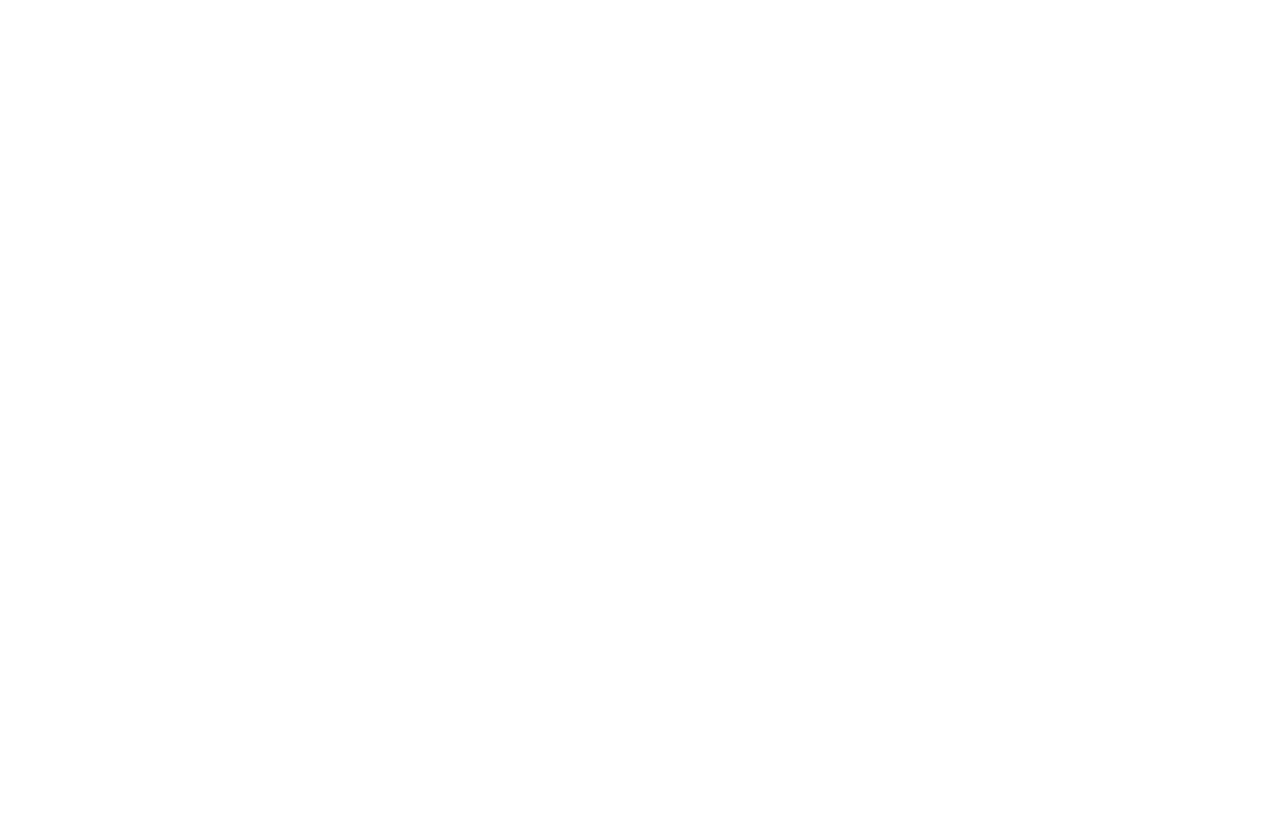
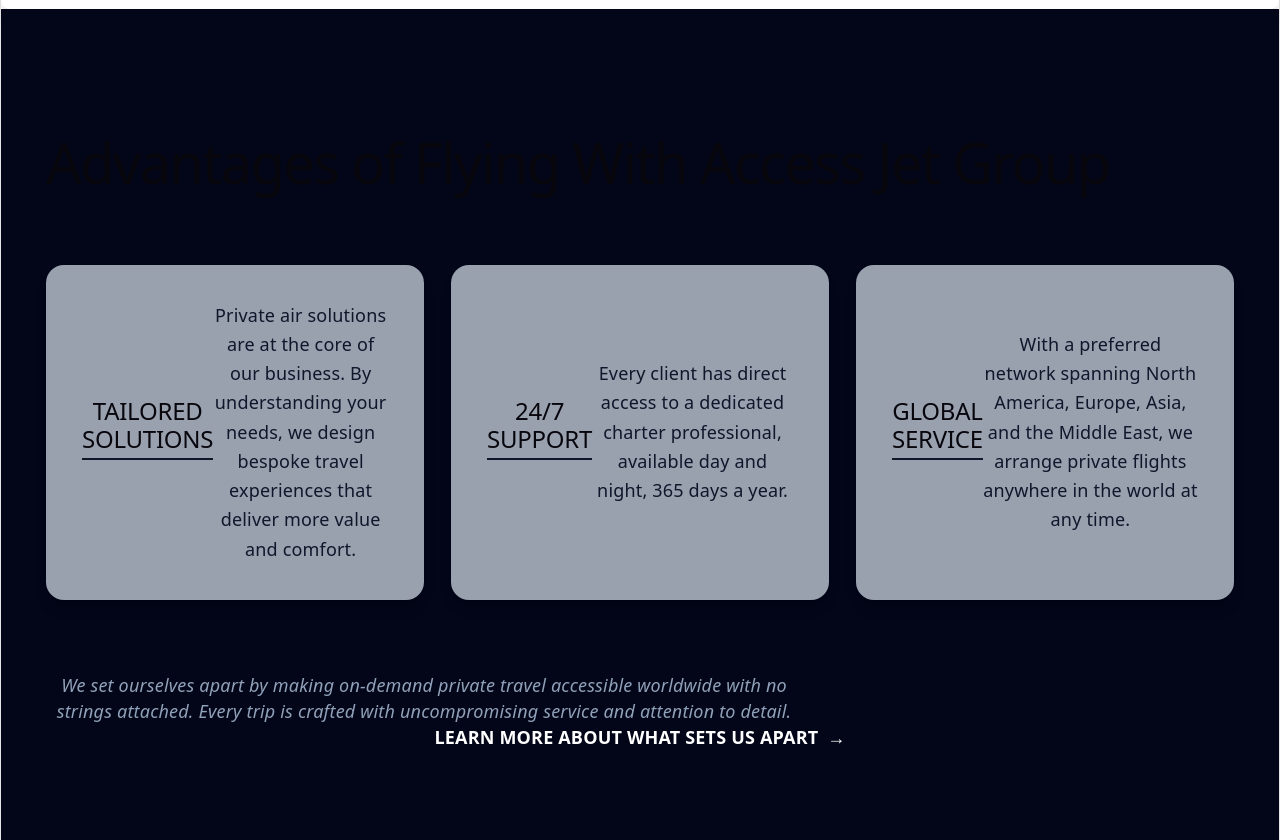
Before and after one commit to SIMBA4KT/Air-safe-charter, a Vue app in the folder air-safe-frontend/: page / in a window 1280 px wide. Shown: the part 1840-2680 px from the top of the page. Before the commit the page ends 1095 px from the top, so only its background shows below. Built offline with nearby package versions, Linux system fonts and the light colour scheme.

Commit message:
feat(homepage): first part in progress.

```diff
--- a/air-safe-frontend/src/App.vue
+++ b/air-safe-frontend/src/App.vue
@@ -4,6 +4,7 @@
 import Header from '@/components/Header.vue'
 import MainSection from '@/components/Main section.vue'
 import SecondSection from '@/components/Second section.vue'
+import ThirdSection from '@/components/Third section.vue'
 
 
 const heroTitle = ref('Private Jet Charter Worldwide.')
@@ -24,14 +25,15 @@
         <Header />
         <h1 class="text-white text-5xl font-bold">{{ heroTitle }}</h1>
         <p class="text-gray-200 mt-4">{{ heroSubtitle }}</p>
-
-        <MainSection />
-        <SecondSection />
         <button @click="handleExplore" class="mt-8 bg-amber-500 px-8 py-3 rounded-full">
           REQUEST A FLIGHT
         </button>
       </div>
     </section>
+
+    <MainSection />
+    <SecondSection />
+    <ThirdSection />
   </div>
 </template>
 
--- a/air-safe-frontend/src/components/Header.vue
+++ b/air-safe-frontend/src/components/Header.vue
@@ -1,7 +1,7 @@
 <template>
-  <header class="absolute top-0 left-0 right-0 z-50 flex items-center justify-around h-20 bg-slate-900 text-white px-8 shadow-2xl">
+  <header class="absolute top-0 left-0 right-0 z-50 flex flex-row items-center justify-around h-20 bg-slate-900 text-white px-8 shadow-2xl">
 
-    <nav class="flex flex-row justify-around max-w-3xl px-4">
+    <nav class="flex flex-row justify-end-safe max-w-3xl px-4">
       <div
         v-for="page in navPages"
         :key="page.id"
@@ -11,7 +11,7 @@
       </div>
     </nav>
 
-    <div class="flex items-center gap-4">
+    <div class="flex flex-row justify-end-items-center gap-4">
       <button class="bg-amber-500 hover:bg-amber-600 text-slate-900 px-6 py-2 rounded-lg font-bold transition-all transform hover:scale-105 border-2 border-white">
         ENQUIRE NOW
       </button>
--- /dev/null
+++ b/air-safe-frontend/src/components/Third section.vue
@@ -0,0 +1,63 @@
+<script setup>
+import { ref } from 'vue'
+
+</script>
+<template>
+  <div class="bg-slate-950 py-20 px-10 text-white">
+
+    <div class="text-center mb-16">
+      <h1 class="text-3xl md:text-4xl font-bold tracking-tight">
+        Advantages of Flying With Access Jet Group
+      </h1>
+    </div>
+
+    <div class="flex flex-col md:flex-row gap-6 justify-center">
+
+      <div class="flex-1 bg-gray-400 text-slate-900 p-8 rounded-2xl flex flex-row items-center justify-center text-center shadow-lg transition-transform hover:scale-105">
+        <h2 class="font-black mb-4 tracking-widest text-sm border-b-2 border-slate-900 pb-1">
+          TAILORED SOLUTIONS
+        </h2>
+        <p class="font-medium leading-relaxed">
+          Private air solutions are at the core of our business. By understanding your needs,
+          we design bespoke travel experiences that deliver more value and comfort.
+        </p>
+      </div>
+
+      <div class="flex-1 bg-gray-400 text-slate-900 p-8 rounded-2xl flex flex-row items-center justify-center text-center shadow-lg transition-transform hover:scale-105">
+        <h2 class="font-black mb-4 tracking-widest text-sm border-b-2 border-slate-900 pb-1">
+          24/7 SUPPORT
+        </h2>
+        <p class="font-medium leading-relaxed">
+          Every client has direct access to a dedicated charter professional,
+          available day and night, 365 days a year.
+        </p>
+      </div>
+
+      <div class="flex-1 bg-gray-400 text-slate-900 p-8 rounded-2xl flex flex-row items-center justify-center text-center shadow-lg transition-transform hover:scale-105">
+        <h2 class="font-black mb-4 tracking-widest text-sm border-b-2 border-slate-900 pb-1">
+          GLOBAL SERVICE
+        </h2>
+        <p class="font-medium leading-relaxed">
+          With a preferred network spanning North America, Europe, Asia, and the Middle East,
+          we arrange private flights anywhere in the world at any time.
+        </p>
+      </div>
+    </div>
+
+    <div class="mt-16 text-center">
+      <p class="text-slate-400 max-w-2xl mx-auto mb-6 italic">
+        We set ourselves apart by making on-demand private travel accessible worldwide with
+        no strings attached. Every trip is crafted with uncompromising service and attention to detail.
+      </p>
+
+      <button class="text-white font-bold flex items-center justify-center gap-2 mx-auto group">
+        LEARN MORE ABOUT WHAT SETS US APART
+        <span class="group-hover:translate-x-2 transition-transform">&rarr;</span>
+      </button>
+    </div>
+  </div>
+</template>
+<style scoped>
+
+
+</style>
--- a/air-safe-frontend/src/main.js
+++ b/air-safe-frontend/src/main.js
@@ -2,4 +2,5 @@
 import './style.css'
 import App from './App.vue'
 
-createApp(App).mount('#app')
+createApp(App)
+.mount('#app')
--- a/air-safe-frontend/src/style.css
+++ b/air-safe-frontend/src/style.css
@@ -64,12 +64,15 @@
 }
 
 h1 {
+  display: flex;
+  flex-wrap: wrap;
   font-size: 56px;
   letter-spacing: -1.68px;
   margin: 32px 0;
   @media (max-width: 1024px) {
     font-size: 36px;
     margin: 20px 0;
+    flex-wrap: wrap;
   }
 }
 h2 {
@@ -181,6 +184,7 @@
   @media (max-width: 1024px) {
     padding: 32px 20px 24px;
     gap: 18px;
+    flex-wrap: wrap;
   }
 }
 
@@ -206,6 +210,7 @@
   @media (max-width: 1024px) {
     flex-direction: row;
     text-align: center;
+    flex-wrap: wrap;
   }
 }
 
```
